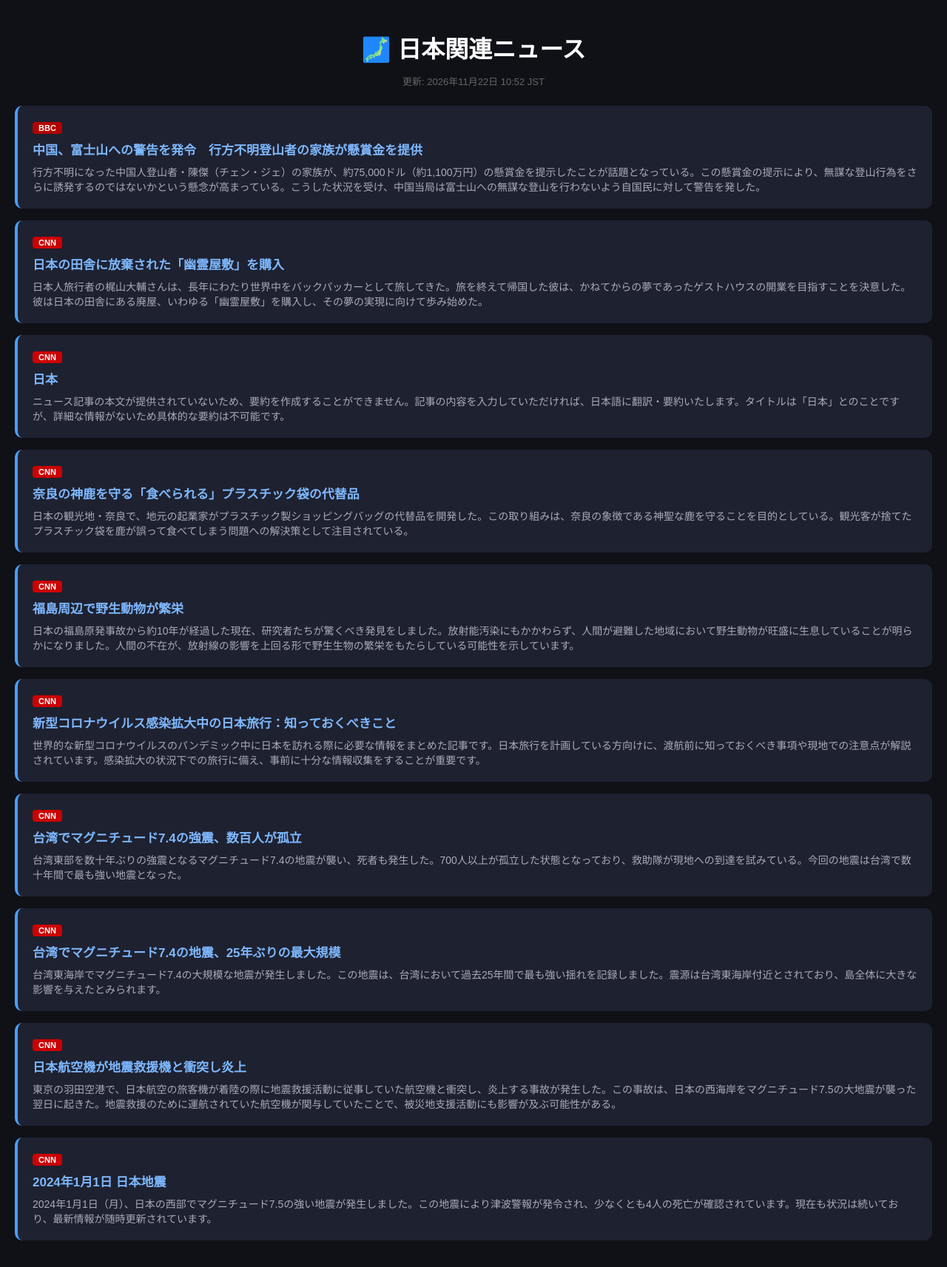
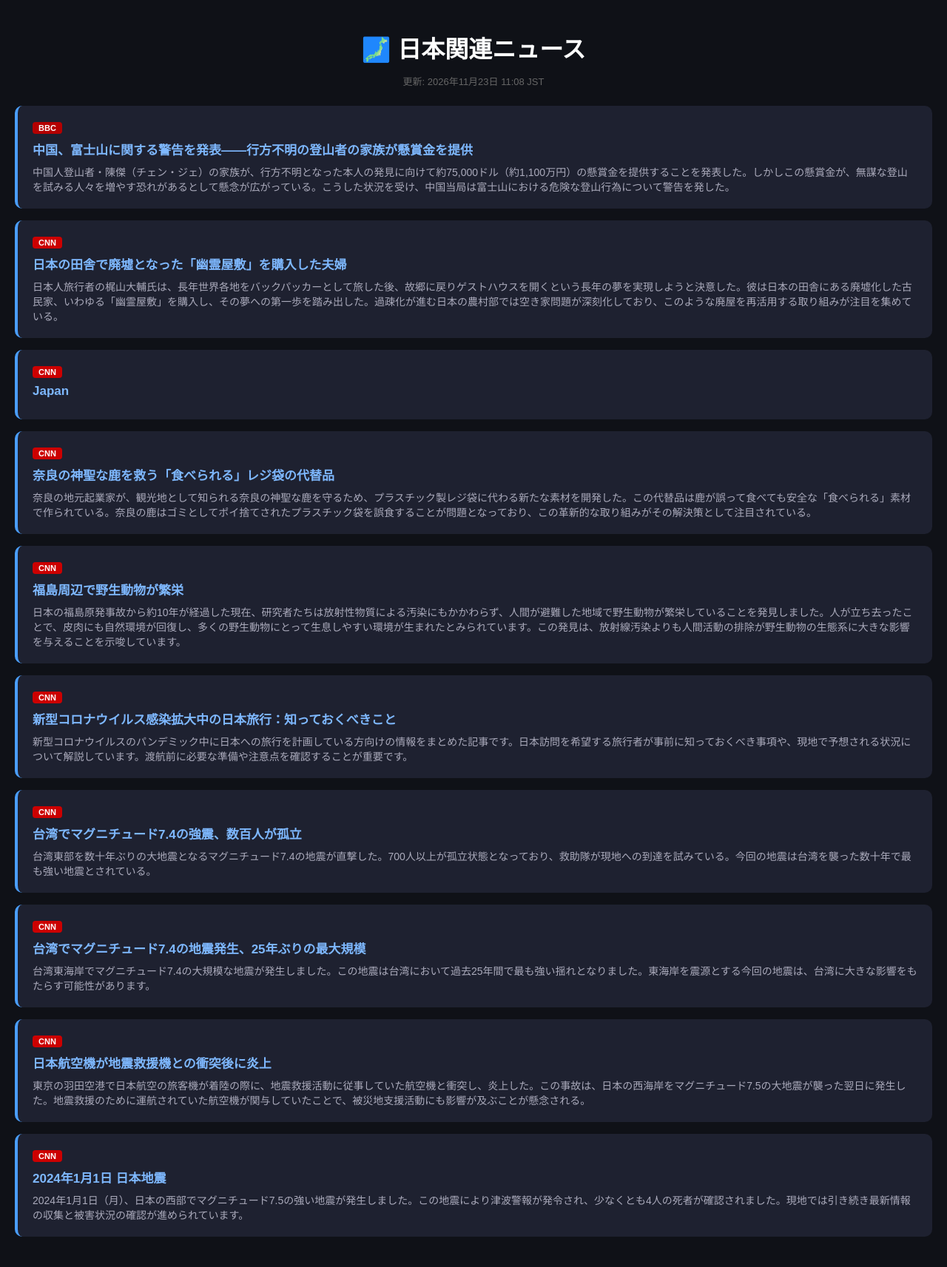
Before and after one commit to nishihara117-pixel/japan-news, a plain HTML site: page docs/index.html in a window 1280 px wide. Shown: the whole page at 74% size. Drawn offline with Linux system fonts and the light colour scheme.

Commit message:
🗾 ニュース更新 2026-11-23

```diff
--- a/docs/index.html
+++ b/docs/index.html
@@ -19,57 +19,57 @@ h1{text-align:center;color:#fff;margin-bottom:4px}
 </head>
 <body>
 <h1>🗾 日本関連ニュース</h1>
-<p class="updated">更新: 2026年11月22日 10:52 JST</p>
+<p class="updated">更新: 2026年11月23日 11:08 JST</p>
 
 <div class="card">
   <span class="logo BBC">BBC</span>
-  <h2><a href="https://www.bbc.co.uk/news/articles/c61wr088jnzzo?at_medium=RSS&at_campaign=rss" target="_blank">中国、富士山への警告を発令　行方不明登山者の家族が懸賞金を提供</a></h2>
-  <p>行方不明になった中国人登山者・陳傑（チェン・ジェ）の家族が、約75,000ドル（約1,100万円）の懸賞金を提示したことが話題となっている。この懸賞金の提示により、無謀な登山行為をさらに誘発するのではないかという懸念が高まっている。こうした状況を受け、中国当局は富士山への無謀な登山を行わないよう自国民に対して警告を発した。</p>
+  <h2><a href="https://www.bbc.co.uk/news/articles/c61wr088jnzzo?at_medium=RSS&at_campaign=rss" target="_blank">中国、富士山に関する警告を発表——行方不明の登山者の家族が懸賞金を提供</a></h2>
+  <p>中国人登山者・陳傑（チェン・ジェ）の家族が、行方不明となった本人の発見に向けて約75,000ドル（約1,100万円）の懸賞金を提供することを発表した。しかしこの懸賞金が、無謀な登山を試みる人々を増やす恐れがあるとして懸念が広がっている。こうした状況を受け、中国当局は富士山における危険な登山行為について警告を発した。</p>
 </div>
 <div class="card">
   <span class="logo CNN">CNN</span>
-  <h2><a href="https://www.cnn.com/travel/article/couple-turned-abandoned-japanese-home-into-guest-house/index.html" target="_blank">日本の田舎に放棄された「幽霊屋敷」を購入</a></h2>
-  <p>日本人旅行者の梶山大輔さんは、長年にわたり世界中をバックパッカーとして旅してきた。旅を終えて帰国した彼は、かねてからの夢であったゲストハウスの開業を目指すことを決意した。彼は日本の田舎にある廃屋、いわゆる「幽霊屋敷」を購入し、その夢の実現に向けて歩み始めた。</p>
+  <h2><a href="https://www.cnn.com/travel/article/couple-turned-abandoned-japanese-home-into-guest-house/index.html" target="_blank">日本の田舎で廃墟となった「幽霊屋敷」を購入した夫婦</a></h2>
+  <p>日本人旅行者の梶山大輔氏は、長年世界各地をバックパッカーとして旅した後、故郷に戻りゲストハウスを開くという長年の夢を実現しようと決意した。彼は日本の田舎にある廃墟化した古民家、いわゆる「幽霊屋敷」を購入し、その夢への第一歩を踏み出した。過疎化が進む日本の農村部では空き家問題が深刻化しており、このような廃屋を再活用する取り組みが注目を集めている。</p>
 </div>
 <div class="card">
   <span class="logo CNN">CNN</span>
-  <h2><a href="https://www.cnn.com/specials/asia/japan?utm_source=section" target="_blank">日本</a></h2>
-  <p>ニュース記事の本文が提供されていないため、要約を作成することができません。記事の内容を入力していただければ、日本語に翻訳・要約いたします。タイトルは「日本」とのことですが、詳細な情報がないため具体的な要約は不可能です。</p>
+  <h2><a href="https://www.cnn.com/specials/asia/japan?utm_source=section" target="_blank">Japan</a></h2>
+  <p></p>
 </div>
 <div class="card">
   <span class="logo CNN">CNN</span>
-  <h2><a href="https://www.cnn.com/travel/article/nara-deer-plastic-bags-scli-intl-scn/index.html" target="_blank">奈良の神鹿を守る「食べられる」プラスチック袋の代替品</a></h2>
-  <p>日本の観光地・奈良で、地元の起業家がプラスチック製ショッピングバッグの代替品を開発した。この取り組みは、奈良の象徴である神聖な鹿を守ることを目的としている。観光客が捨てたプラスチック袋を鹿が誤って食べてしまう問題への解決策として注目されている。</p>
+  <h2><a href="https://www.cnn.com/travel/article/nara-deer-plastic-bags-scli-intl-scn/index.html" target="_blank">奈良の神聖な鹿を救う「食べられる」レジ袋の代替品</a></h2>
+  <p>奈良の地元起業家が、観光地として知られる奈良の神聖な鹿を守るため、プラスチック製レジ袋に代わる新たな素材を開発した。この代替品は鹿が誤って食べても安全な「食べられる」素材で作られている。奈良の鹿はゴミとしてポイ捨てされたプラスチック袋を誤食することが問題となっており、この革新的な取り組みがその解決策として注目されている。</p>
 </div>
 <div class="card">
   <span class="logo CNN">CNN</span>
   <h2><a href="https://www.cnn.com/2020/01/07/asia/fukushima-wildlife-intl-scli-scn/index.html" target="_blank">福島周辺で野生動物が繁栄</a></h2>
-  <p>日本の福島原発事故から約10年が経過した現在、研究者たちが驚くべき発見をしました。放射能汚染にもかかわらず、人間が避難した地域において野生動物が旺盛に生息していることが明らかになりました。人間の不在が、放射線の影響を上回る形で野生生物の繁栄をもたらしている可能性を示しています。</p>
+  <p>日本の福島原発事故から約10年が経過した現在、研究者たちは放射性物質による汚染にもかかわらず、人間が避難した地域で野生動物が繁栄していることを発見しました。人が立ち去ったことで、皮肉にも自然環境が回復し、多くの野生動物にとって生息しやすい環境が生まれたとみられています。この発見は、放射線汚染よりも人間活動の排除が野生動物の生態系に大きな影響を与えることを示唆しています。</p>
 </div>
 <div class="card">
   <span class="logo CNN">CNN</span>
   <h2><a href="https://www.cnn.com/travel/article/japan-travel-covid-19/index.html" target="_blank">新型コロナウイルス感染拡大中の日本旅行：知っておくべきこと</a></h2>
-  <p>世界的な新型コロナウイルスのパンデミック中に日本を訪れる際に必要な情報をまとめた記事です。日本旅行を計画している方向けに、渡航前に知っておくべき事項や現地での注意点が解説されています。感染拡大の状況下での旅行に備え、事前に十分な情報収集をすることが重要です。</p>
+  <p>新型コロナウイルスのパンデミック中に日本への旅行を計画している方向けの情報をまとめた記事です。日本訪問を希望する旅行者が事前に知っておくべき事項や、現地で予想される状況について解説しています。渡航前に必要な準備や注意点を確認することが重要です。</p>
 </div>
 <div class="card">
   <span class="logo CNN">CNN</span>
   <h2><a href="https://www.cnn.com/asia/live-news/taiwan-earthquake-hualien-04-04-23-hnk-intl/index.html" target="_blank">台湾でマグニチュード7.4の強震、数百人が孤立</a></h2>
-  <p>台湾東部を数十年ぶりの強震となるマグニチュード7.4の地震が襲い、死者も発生した。700人以上が孤立した状態となっており、救助隊が現地への到達を試みている。今回の地震は台湾で数十年間で最も強い地震となった。</p>
+  <p>台湾東部を数十年ぶりの大地震となるマグニチュード7.4の地震が直撃した。700人以上が孤立状態となっており、救助隊が現地への到達を試みている。今回の地震は台湾を襲った数十年で最も強い地震とされている。</p>
 </div>
 <div class="card">
   <span class="logo CNN">CNN</span>
-  <h2><a href="https://www.cnn.com/asia/live-news/taiwan-earthquake-hualien-tsunami-warning-hnk-intl/index.html" target="_blank">台湾でマグニチュード7.4の地震、25年ぶりの最大規模</a></h2>
-  <p>台湾東海岸でマグニチュード7.4の大規模な地震が発生しました。この地震は、台湾において過去25年間で最も強い揺れを記録しました。震源は台湾東海岸付近とされており、島全体に大きな影響を与えたとみられます。</p>
+  <h2><a href="https://www.cnn.com/asia/live-news/taiwan-earthquake-hualien-tsunami-warning-hnk-intl/index.html" target="_blank">台湾でマグニチュード7.4の地震発生、25年ぶりの最大規模</a></h2>
+  <p>台湾東海岸でマグニチュード7.4の大規模な地震が発生しました。この地震は台湾において過去25年間で最も強い揺れとなりました。東海岸を震源とする今回の地震は、台湾に大きな影響をもたらす可能性があります。</p>
 </div>
 <div class="card">
   <span class="logo CNN">CNN</span>
-  <h2><a href="https://www.cnn.com/asia/live-news/japan-earthquake-plane-fire-news-01-02-24/index.html" target="_blank">日本航空機が地震救援機と衝突し炎上</a></h2>
-  <p>東京の羽田空港で、日本航空の旅客機が着陸の際に地震救援活動に従事していた航空機と衝突し、炎上する事故が発生した。この事故は、日本の西海岸をマグニチュード7.5の大地震が襲った翌日に起きた。地震救援のために運航されていた航空機が関与していたことで、被災地支援活動にも影響が及ぶ可能性がある。</p>
+  <h2><a href="https://www.cnn.com/asia/live-news/japan-earthquake-plane-fire-news-01-02-24/index.html" target="_blank">日本航空機が地震救援機との衝突後に炎上</a></h2>
+  <p>東京の羽田空港で日本航空の旅客機が着陸の際に、地震救援活動に従事していた航空機と衝突し、炎上した。この事故は、日本の西海岸をマグニチュード7.5の大地震が襲った翌日に発生した。地震救援のために運航されていた航空機が関与していたことで、被災地支援活動にも影響が及ぶことが懸念される。</p>
 </div>
 <div class="card">
   <span class="logo CNN">CNN</span>
   <h2><a href="https://www.cnn.com/asia/live-news/japan-ishikawa-earthquake-01-01-24/index.html" target="_blank">2024年1月1日 日本地震</a></h2>
-  <p>2024年1月1日（月）、日本の西部でマグニチュード7.5の強い地震が発生しました。この地震により津波警報が発令され、少なくとも4人の死亡が確認されています。現在も状況は続いており、最新情報が随時更新されています。</p>
+  <p>2024年1月1日（月）、日本の西部でマグニチュード7.5の強い地震が発生しました。この地震により津波警報が発令され、少なくとも4人の死者が確認されました。現地では引き続き最新情報の収集と被害状況の確認が進められています。</p>
 </div>
 </body>
 </html>
```
Also changed, not shown: docs/meta.json (+17 -17 lines).
